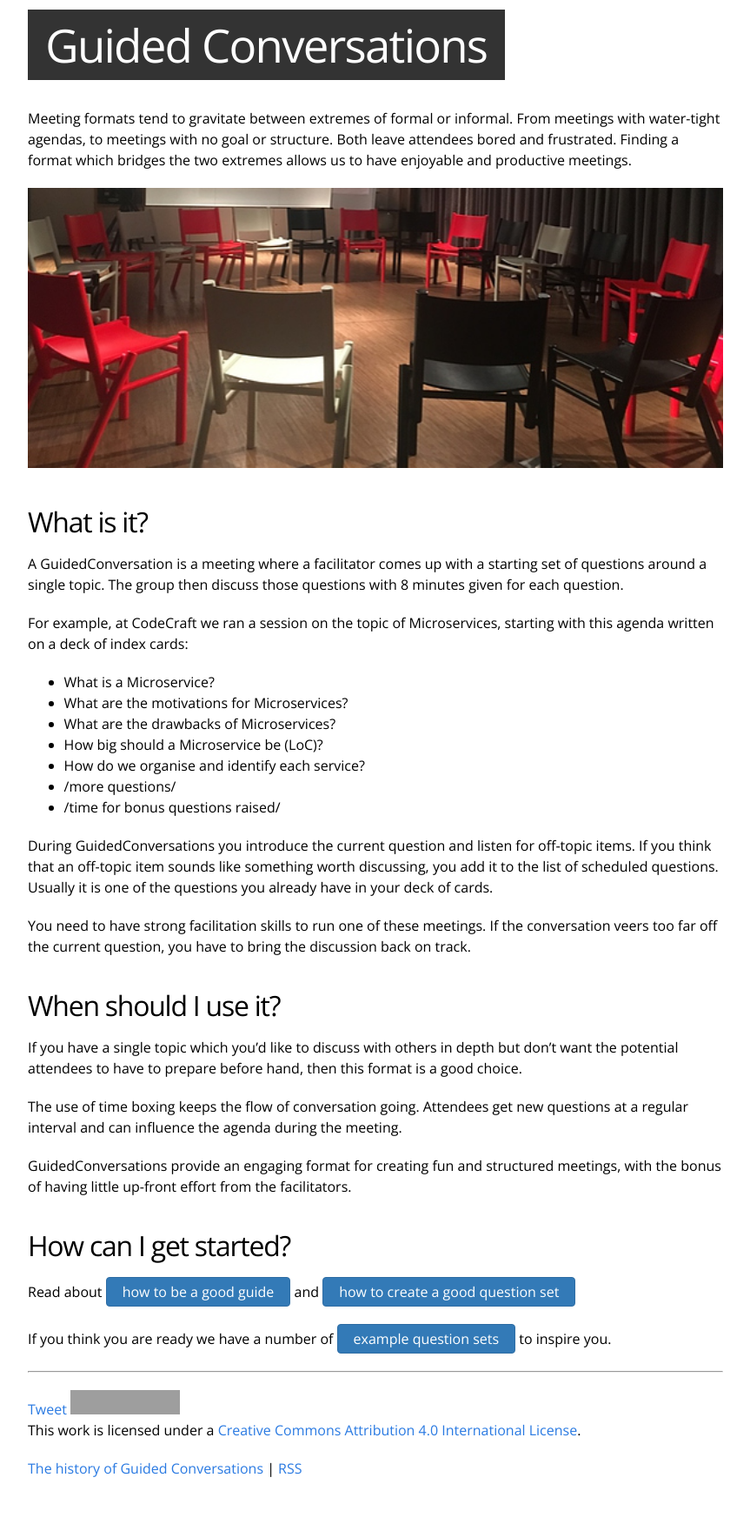
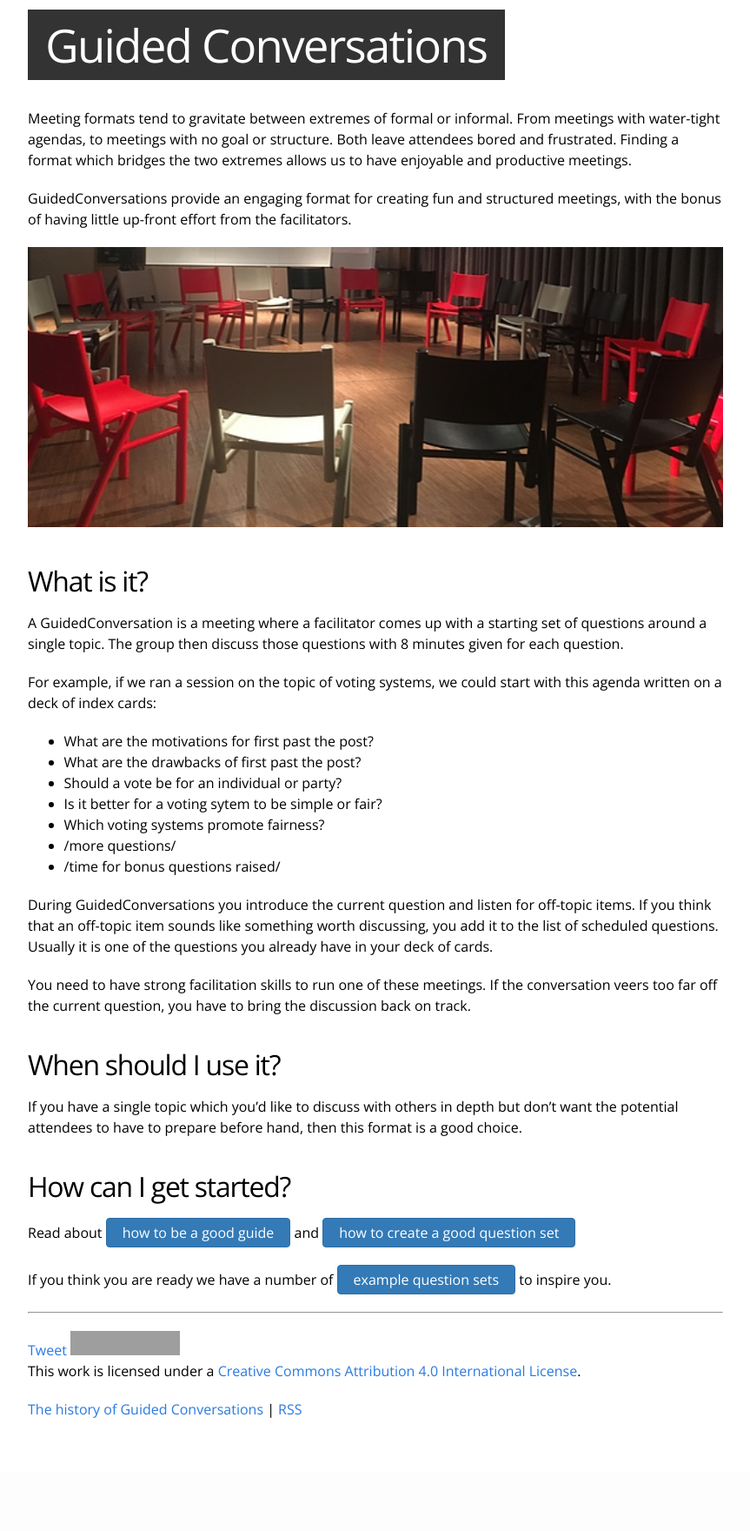
Before and after one commit to codecraftuk/www.guidedconversations.org, a Jekyll site: the page built from index.html, in a window 1280 px wide. Shown: the whole page at 87% size, without its empty margins (208-1071 px from the left). Built offline with Jekyll 4.4.1, drawn with Linux system fonts in a browser that asks for light colours; comment, search, counter and statistics services are not loaded; after the commit the page ends 1692 px from its top, so only the background shows below that; grey boxes are pictures that could not be loaded.

Commit message:
changing example from microservices to something more approachable

```diff
--- a/index.html
+++ b/index.html
@@ -8,6 +8,10 @@
   Both leave attendees bored and frustrated.
   Finding a format which bridges the two extremes allows us to have enjoyable and productive meetings.</p>
 
+<p>
+  GuidedConversations provide an engaging format for creating fun and structured meetings, with the bonus of having little up-front effort from the facilitators.
+</p>
+
 <p><img src="/images/chairs.jpg" width="100%" /></p>
 
 
@@ -16,14 +20,14 @@
 
 <p>A GuidedConversation is a meeting where a facilitator comes up with a starting set of questions around a single topic. The group then discuss those questions with 8 minutes given for each question.</p>
 
-<p>For example, at CodeCraft we ran a session on the topic of Microservices, starting with this agenda written on a deck of index cards:</p>
+<p>For example, if we ran a session on the topic of voting systems, we could start with this agenda written on a deck of index cards:</p>
 
 <ul>
-    <li>What is a Microservice?</li>
-    <li>What are the motivations for Microservices?</li>
-    <li>What are the drawbacks of Microservices?</li>
-    <li>How big should a Microservice be (LoC)?</li>
-    <li>How do we organise and identify each service?</li>
+    <li>What are the motivations for first past the post?</li>
+    <li>What are the drawbacks of first past the post?</li>
+    <li>Should a vote be for an individual or party?</li>
+    <li>Is it better for a voting sytem to be simple or fair?</li>
+    <li>Which voting systems promote fairness?</li>
     <li>/more questions/</li>
     <li>/time for bonus questions raised/</li>
 </ul>
@@ -37,10 +41,6 @@
 
 <p>If you have a single topic which you’d like to discuss with others in depth but don’t want the potential attendees to have to prepare before hand, then this format is a good choice.</p>
 
-<p>The use of time boxing keeps the flow of conversation going. Attendees get new questions at a regular interval and can influence the agenda during the meeting.</p>
-
-<p>GuidedConversations provide an engaging format for creating fun and structured meetings, with the bonus of having little up-front effort from the facilitators.</p>
-
 <h2>How can I get started?</h2>
 
 <p>Read about <a href="/how_to_be_a_good_guide.html" class="button">how to be a good guide</a> and <a href="how_to_create_a_good_question_set.html" class="button">how to create a good question set</a></p>
```
